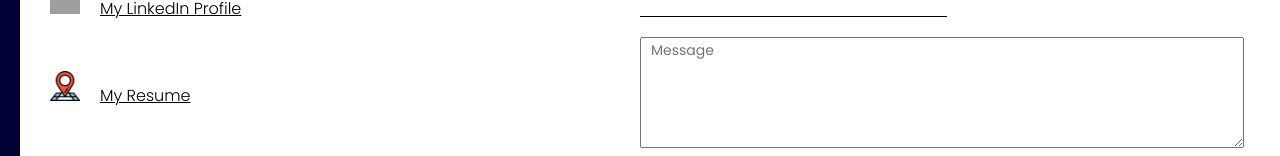
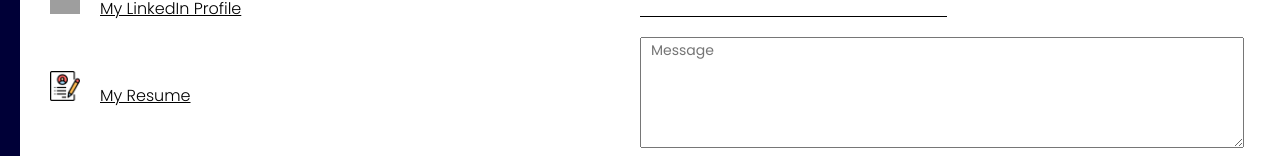
Before and after one commit to justinklam/portfolio, a React (Create React App) app: page / in a window 1280 px wide. Shown: the part 2745-2901 px from the top of the page. Built offline with nearby package versions, Linux system fonts and the light colour scheme; grey boxes are pictures that could not be loaded.

Commit message:
import and update resume icon

```diff
--- a/src/components/contact/Contact.jsx
+++ b/src/components/contact/Contact.jsx
@@ -9,6 +9,7 @@ import "./contact.css";
 import AddressImg from "../../img/address.png";
 import GitHubImg from "../../img/github.png";
 import LinkedInImg from "../../img/linkedIn.png";
+import ResumeImg from "../../img/resume.png";
 
 const Contact = () => {
   const formRef = useRef();
@@ -70,7 +71,7 @@ const Contact = () => {
                 href="https://www.canva.com/design/DAFKt14MvsU/Dy1hPQ189Nr-1om7ZuvK1A/view?utm_content=DAFKt14MvsU&utm_campaign=designshare&utm_medium=link2&utm_source=sharebutton"
                 style={{ color: darkMode && "white" }}
               >
-                <img src={AddressImg} alt="" className="c-icon" />
+                <img src={ResumeImg} alt="" className="c-icon" />
                 My Resume
               </a>
             </div>
```
